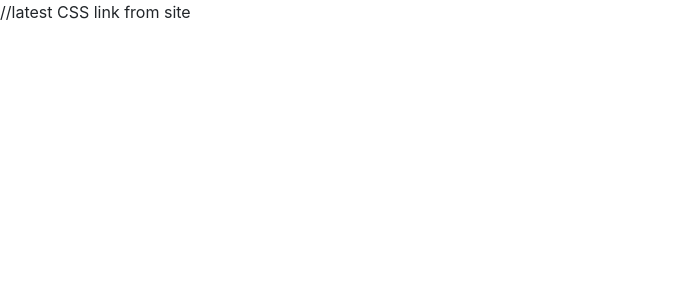
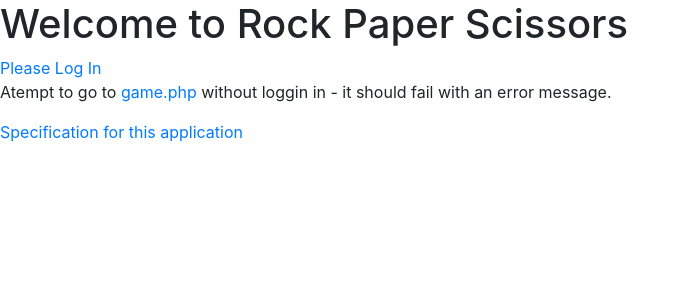
Before and after one commit to 1-8192/rock_paper_scissors_online_php_game, a PHP site: page / in a window 1280 px wide. Shown: the top 300 px of the page, without its empty margins (0-690 px from the left). Run offline with PHP 8.4, Linux system fonts and the light colour scheme.

Commit message:
created rest of the files and the welcome page

```diff
--- a/bootstrap_styling.php
+++ b/bootstrap_styling.php
@@ -1,2 +1,2 @@
-//latest CSS link from site
+
 <link rel="stylesheet" href="https://stackpath.bootstrapcdn.com/bootstrap/4.3.1/css/bootstrap.min.css" integrity="sha384-ggOyR0iXCbMQv3Xipma34MD+dH/1fQ784/j6cY/iJTQUOhcWr7x9JvoRxT2MZw1T" crossorigin="anonymous">
--- a/index.php
+++ b/index.php
@@ -5,5 +5,11 @@
         <?php require_once "bootstrap_styling.php" ?>
     </head>
     <body>
+        <h1>Welcome to Rock Paper Scissors</h1>
+        <a href="login.php">Please Log In</a>
+        <p>
+            Atempt to go to <a href="game.php">game.php</a> without loggin in - it should fail with an error message.
+        </p>
+        <a href="http://www.wa4e.com/code/rps.zip">Specification for this application</a>
     </body>
 </html>
```
Also changed, not shown: game.php (added, +10 -0 lines), login.php (added, +10 -0 lines).
